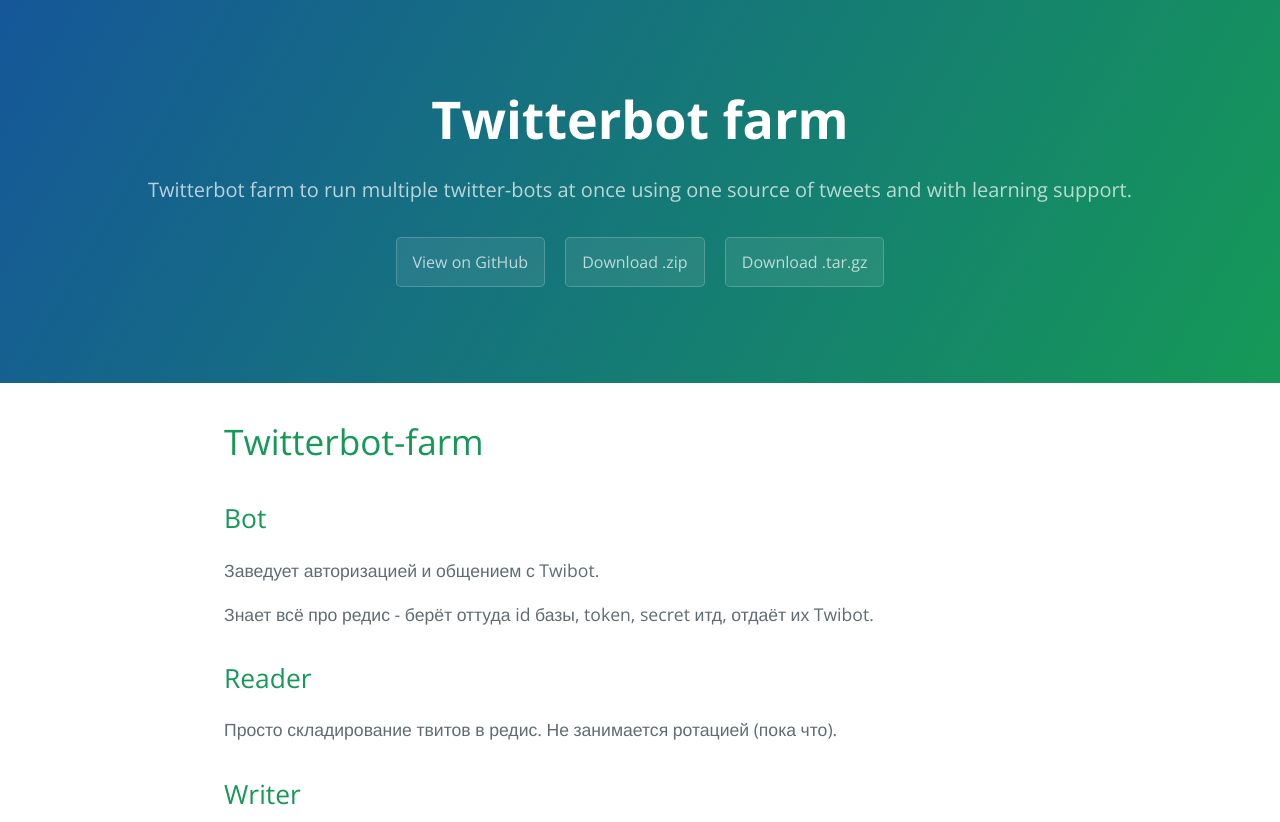
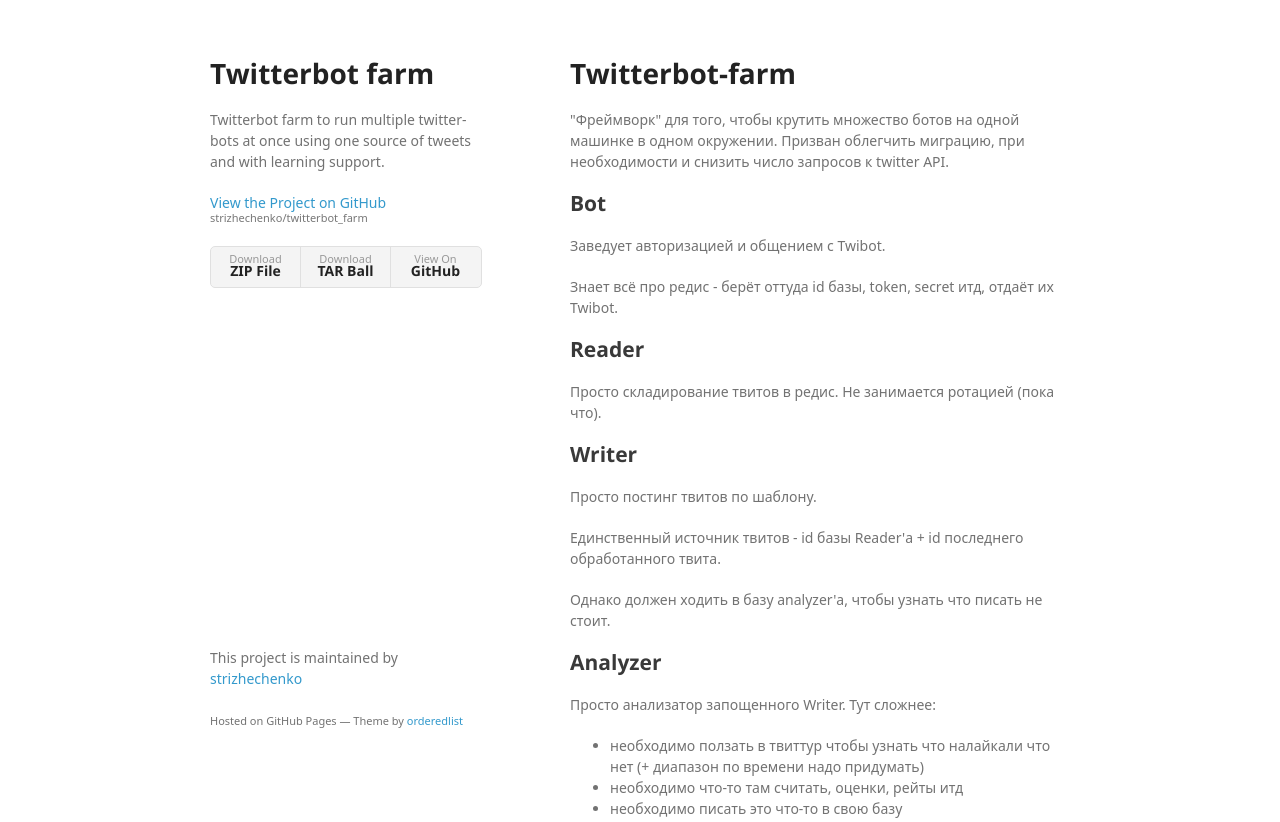
Before and after one commit to strizhechenko/twitterbot_farm, a plain HTML site: page index.html in a window 1280 px wide. Shown: the top 822 px of the page. Drawn offline with nearby package versions, Linux system fonts and the light colour scheme; a web font is replaced by a local one.

Commit message:
Create gh-pages branch via GitHub

```diff
--- a/index.html
+++ b/index.html
@@ -1,26 +1,37 @@
-<!DOCTYPE html>
-<html lang="en-us">
+<!doctype html>
+<html>
   <head>
-    <meta charset="UTF-8">
+    <meta charset="utf-8">
+    <meta http-equiv="X-UA-Compatible" content="chrome=1">
     <title>Twitterbot farm by strizhechenko</title>
-    <meta name="viewport" content="width=device-width, initial-scale=1">
-    <link rel="stylesheet" type="text/css" href="stylesheets/normalize.css" media="screen">
-    <link href='https://fonts.googleapis.com/css?family=Open+Sans:400,700' rel='stylesheet' type='text/css'>
-    <link rel="stylesheet" type="text/css" href="stylesheets/stylesheet.css" media="screen">
-    <link rel="stylesheet" type="text/css" href="stylesheets/github-light.css" media="screen">
+
+    <link rel="stylesheet" href="stylesheets/styles.css">
+    <link rel="stylesheet" href="stylesheets/github-light.css">
+    <meta name="viewport" content="width=device-width">
+    <!--[if lt IE 9]>
+    <script src="//html5shiv.googlecode.com/svn/trunk/html5.js"></script>
+    <![endif]-->
   </head>
   <body>
-    <section class="page-header">
-      <h1 class="project-name">Twitterbot farm</h1>
-      <h2 class="project-tagline">Twitterbot farm to run multiple twitter-bots at once using one source of tweets and with learning support.</h2>
-      <a href="https://github.com/strizhechenko/twitterbot_farm" class="btn">View on GitHub</a>
-      <a href="https://github.com/strizhechenko/twitterbot_farm/zipball/master" class="btn">Download .zip</a>
-      <a href="https://github.com/strizhechenko/twitterbot_farm/tarball/master" class="btn">Download .tar.gz</a>
-    </section>
+    <div class="wrapper">
+      <header>
+        <h1>Twitterbot farm</h1>
+        <p>Twitterbot farm to run multiple twitter-bots at once using one source of tweets and with learning support.</p>
 
-    <section class="main-content">
-      <h1>
+        <p class="view"><a href="https://github.com/strizhechenko/twitterbot_farm">View the Project on GitHub <small>strizhechenko/twitterbot_farm</small></a></p>
+
+
+        <ul>
+          <li><a href="https://github.com/strizhechenko/twitterbot_farm/zipball/master">Download <strong>ZIP File</strong></a></li>
+          <li><a href="https://github.com/strizhechenko/twitterbot_farm/tarball/master">Download <strong>TAR Ball</strong></a></li>
+          <li><a href="https://github.com/strizhechenko/twitterbot_farm">View On <strong>GitHub</strong></a></li>
+        </ul>
+      </header>
+      <section>
+        <h1>
 <a id="twitterbot-farm" class="anchor" href="#twitterbot-farm" aria-hidden="true"><span aria-hidden="true" class="octicon octicon-link"></span></a>Twitterbot-farm</h1>
+
+<p>"Фреймворк" для того, чтобы крутить множество ботов на одной машинке в одном окружении. Призван облегчить миграцию, при необходимости и снизить число запросов к twitter API.</p>
 
 <h2>
 <a id="bot" class="anchor" href="#bot" aria-hidden="true"><span aria-hidden="true" class="octicon octicon-link"></span></a>Bot</h2>
@@ -111,15 +122,13 @@
 <p>Всё остальное по старому.</p>
 
 <p>Ничего не должен знать про redis, максимум параметрами - из redis это всё дёргает Bot из фермы.</p>
-
-      <footer class="site-footer">
-        <span class="site-footer-owner"><a href="https://github.com/strizhechenko/twitterbot_farm">Twitterbot farm</a> is maintained by <a href="https://github.com/strizhechenko">strizhechenko</a>.</span>
-
-        <span class="site-footer-credits">This page was generated by <a href="https://pages.github.com">GitHub Pages</a> using the <a href="https://github.com/jasonlong/cayman-theme">Cayman theme</a> by <a href="https://twitter.com/jasonlong">Jason Long</a>.</span>
+      </section>
+      <footer>
+        <p>This project is maintained by <a href="https://github.com/strizhechenko">strizhechenko</a></p>
+        <p><small>Hosted on GitHub Pages &mdash; Theme by <a href="https://github.com/orderedlist">orderedlist</a></small></p>
       </footer>
-
-    </section>
-
+    </div>
+    <script src="javascripts/scale.fix.js"></script>
 
   </body>
 </html>
```
Also changed, not shown: params.json (+1 -1 lines).
